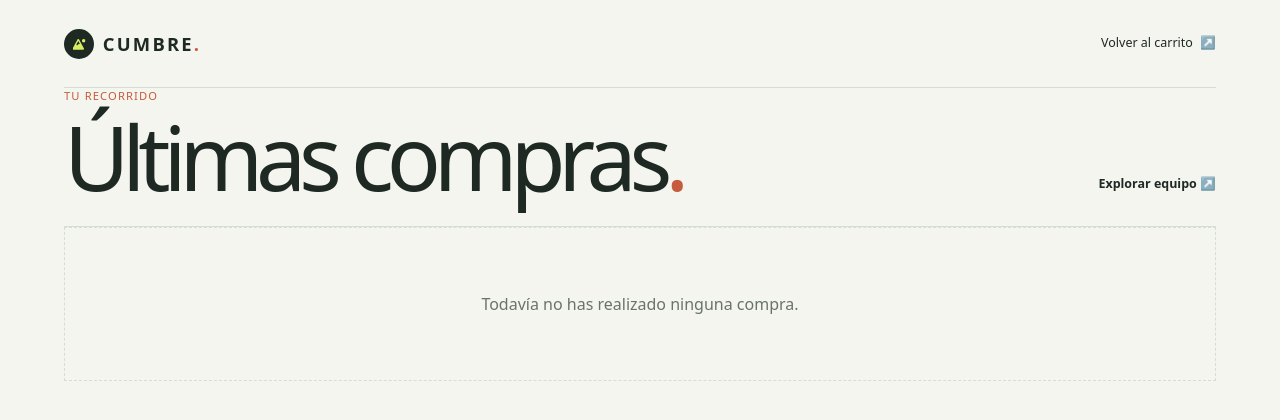
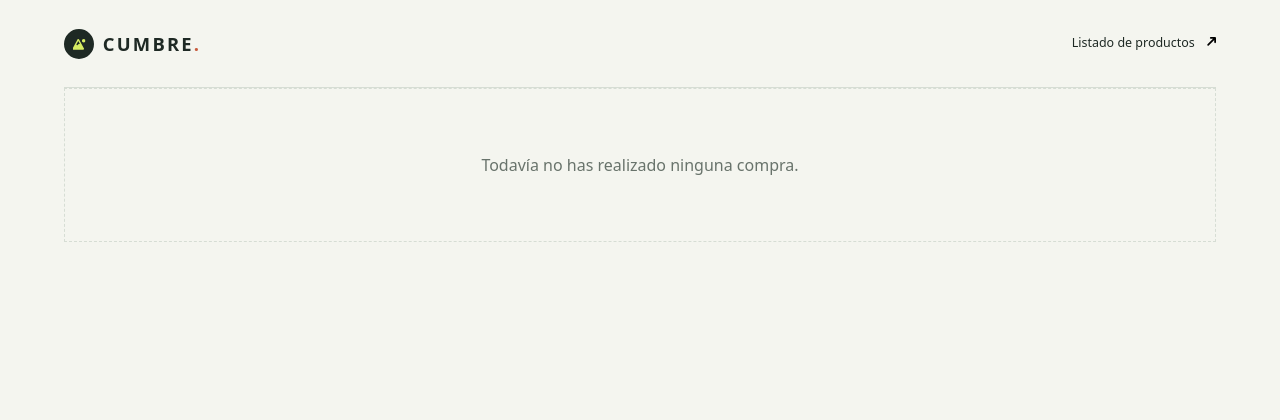
Before and after one commit to Qv1ko/ejercicio-curso-angular-moderno, an Angular app: page /compras in a window 1280 px wide. Shown: the top 420 px of the page. Built offline with nearby package versions, Linux system fonts and the light colour scheme; data requests are answered from the project's data file.

Commit message:
feat: improve pruchase history UI

```diff
--- a/src/app/purchase-history/purchase-history.html
+++ b/src/app/purchase-history/purchase-history.html
@@ -4,16 +4,13 @@
       <span class="brand-mark" aria-hidden="true"><img src="/icon.svg" alt="" /></span>
       <span>CUMBRE<span class="brand-dot">.</span></span>
     </a>
-    <a class="back-link" routerLink="/carrito">Volver al carrito <span aria-hidden="true">↗</span></a>
+    <a class="back-link" routerLink="/">
+      <span>Listado de productos</span>
+      <img class="back-arrow" src="/arrow-up-right.svg" alt="" aria-hidden="true" />
+    </a>
   </header>
 
   <section class="history-content" aria-labelledby="history-title">
-    <p class="eyebrow">Tu recorrido</p>
-    <div class="history-heading">
-      <h1 id="history-title">Últimas compras<span class="brand-dot">.</span></h1>
-      <a class="catalog-link" routerLink="/">Explorar equipo <span aria-hidden="true">↗</span></a>
-    </div>
-
     @if (isLoading()) {
     <div class="status-message" role="status">Cargando compras...</div>
     } @else if (hasError()) {
```
